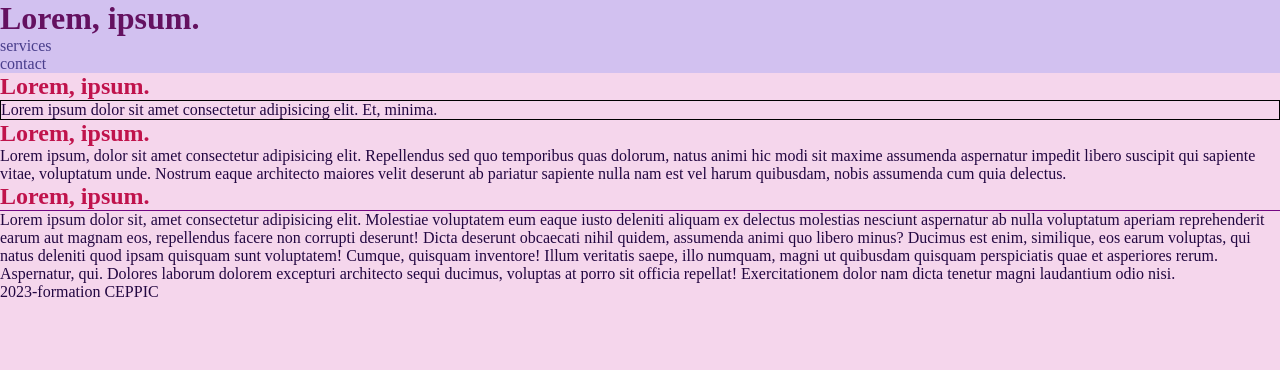
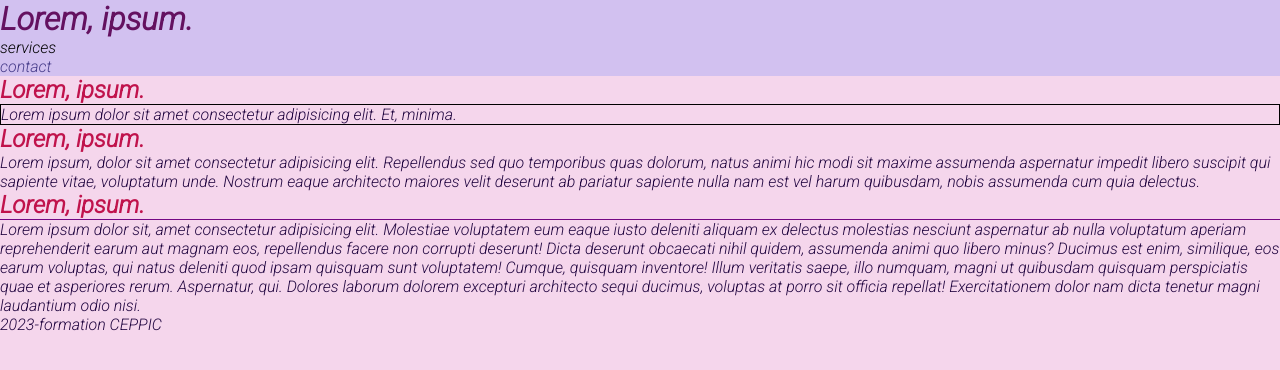
Before and after one commit to bgtmarine/ceppic-CSS, a plain HTML site: page index.html in a window 1280 px wide. In both pictures the pointer is over the link "services". Drawn offline with Linux system fonts and the light colour scheme.

Commit message:
changement type d'écriture

```diff
--- a/asset/css/styles.css
+++ b/asset/css/styles.css
@@ -6,6 +6,7 @@
 body {
   color: rgb(221, 204, 231);
   background-color: rgb(245, 214, 236);
+  font-family: 'Roboto', sans-serif;
 }
 
 header {
@@ -39,3 +40,12 @@ a:visited {
 color: blueviolet;
 text-decoration: underline;
 }
+
+a:hover{
+    color: black;
+}
+
+p:hover{
+    color: black;
+    background-color: ;
+}
--- a/index.html
+++ b/index.html
@@ -3,6 +3,11 @@
   <head>
     <meta charset="UTF-8" />
     <meta name="viewport" content="width=device-width, initial-scale=1.0" />
+
+    <link rel="preconnect" href="https://fonts.googleapis.com">
+<link rel="preconnect" href="https://fonts.gstatic.com" crossorigin>
+<link href="https://fonts.googleapis.com/css2?family=Roboto:ital,wght@1,300&display=swap" rel="stylesheet">
+
     <link rel="stylesheet" href="./asset/css/styles.css">
 
     <title>Document</title>
```
Also changed, not shown: 1 other file.
